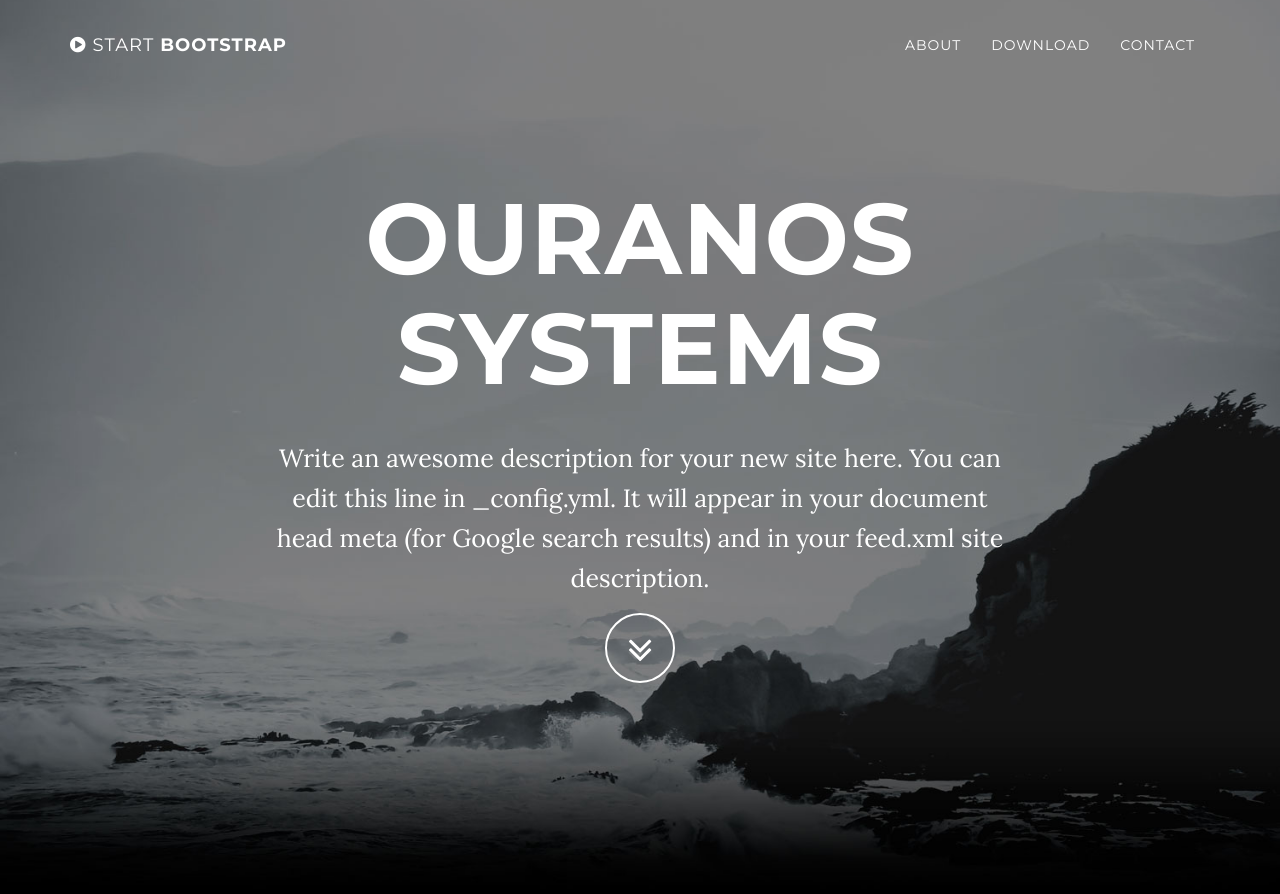
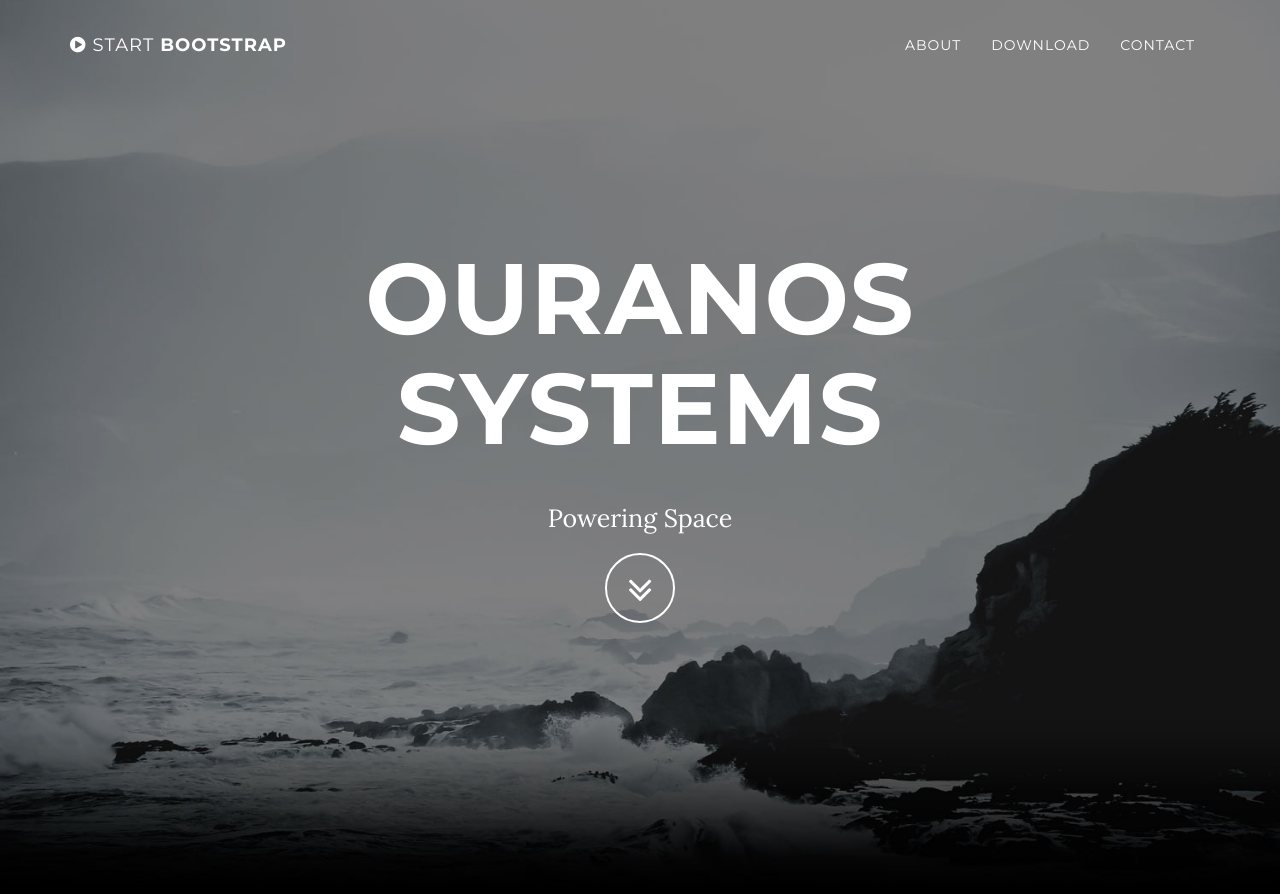
Before and after one commit to ouranossystems/ouranossystems.github.i, a Jekyll site: the page built from index.html, in a window 1280 px wide and 900 px high. Shown: the top 894 px of the window. Built offline with Jekyll 4.4.1, drawn with Linux system fonts in a browser that asks for light colours; some of the changed lines change nothing that is shown; some of the changed text lies outside the part shown.

Commit message:
update _config.yml

```diff
--- a/_config.yml
+++ b/_config.yml
@@ -2,7 +2,7 @@
 title: Ouranos Systems
 email: robert@ouranos.systems
 url: https://ouranossystems.github.io
-description: "Write an awesome description for your new site here. You can edit this line in _config.yml. It will appear in your document head meta (for Google search results) and in your feed.xml site description."
+description: "Powering Space"
 
 # Color settings (hex-codes without the leading hash-tag)
 color:
@@ -10,20 +10,25 @@ color:
   links: '#219ab3'
 
 # Footer settings
-footer: Your Website
+footer: Ouranos Systems Pty Ltd
 
 # Social networks usernames (many more available: google-plus, flickr, dribbble, pinterest, instagram, tumblr, linkedin, etc.)
 social:
-  - title: twitter
-    url: https://twitter.com/SBootstrap
-  - title: facebook
-    url:
-  - title: stack-overflow
-    url: http://stackoverflow.com/questions/tagged/jekyll
-  - title: bitbucket
-    url: http://bitbucket.org/jekyll
+#  - title: twitter
+#    url: https://twitter.com/SBootstrap
+#  - title: facebook
+#    url:
+#  - title: stack-overflow
+#    url: http://stackoverflow.com/questions/tagged/jekyll
+#  - title: bitbucket
+#    url: http://bitbucket.org/jekyll
+  - title: linkedin
+    url: https://www.linkedin.com/company/ouranos-systems-pty-ltd
   - title: github
     url: https://github.com/IronSummitMedia/startbootstrap
+  - title: instagram
+    url: https://www.instagram.com/ouranos.systems/?hl=en
+
 
 # Build settings
 markdown: kramdown
```
